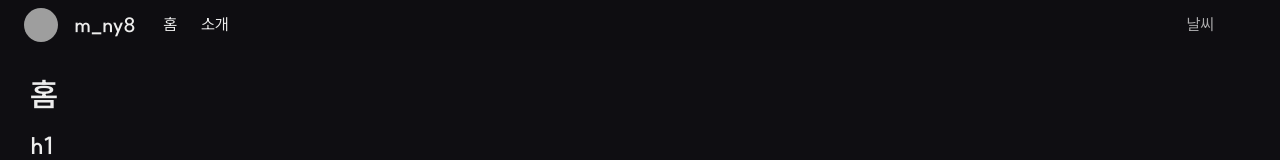
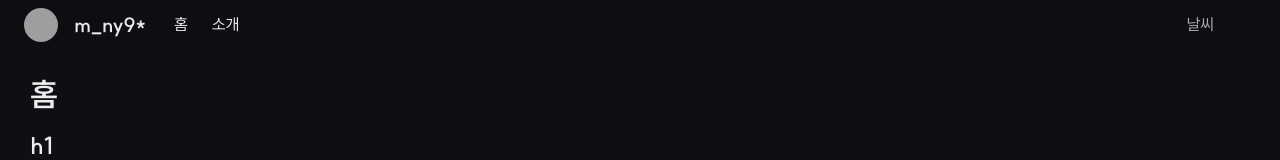
Before and after one commit to baboribo/yoruame, a Next.js app: page / in a window 1280 px wide. Shown: the top 160 px of the page. Built offline with nearby package versions, Linux system fonts and the light colour scheme; grey boxes are pictures that could not be loaded; some icons are missing; a web font is replaced by a local one.

Commit message:
chore: GNB 제목 수정
 - GNB 내에 메인 제목을 수정함.

```diff
--- a/src/components/gnb.tsx
+++ b/src/components/gnb.tsx
@@ -9,7 +9,7 @@ export default function Gnb() {
           <Link href='/' className='flex gap-4 items-center'>
             <img className="w-8.5 h-8.5 rounded-4xl" src="https://avatars.githubusercontent.com/u/71020988?v=4" alt="profile"/>
             <div className='flex gap-2 items-center'>
-              <h5>m_ny8</h5>
+              <h5>m_ny9*</h5>
             </div>
           </Link>
           <div className='flex'>
```
